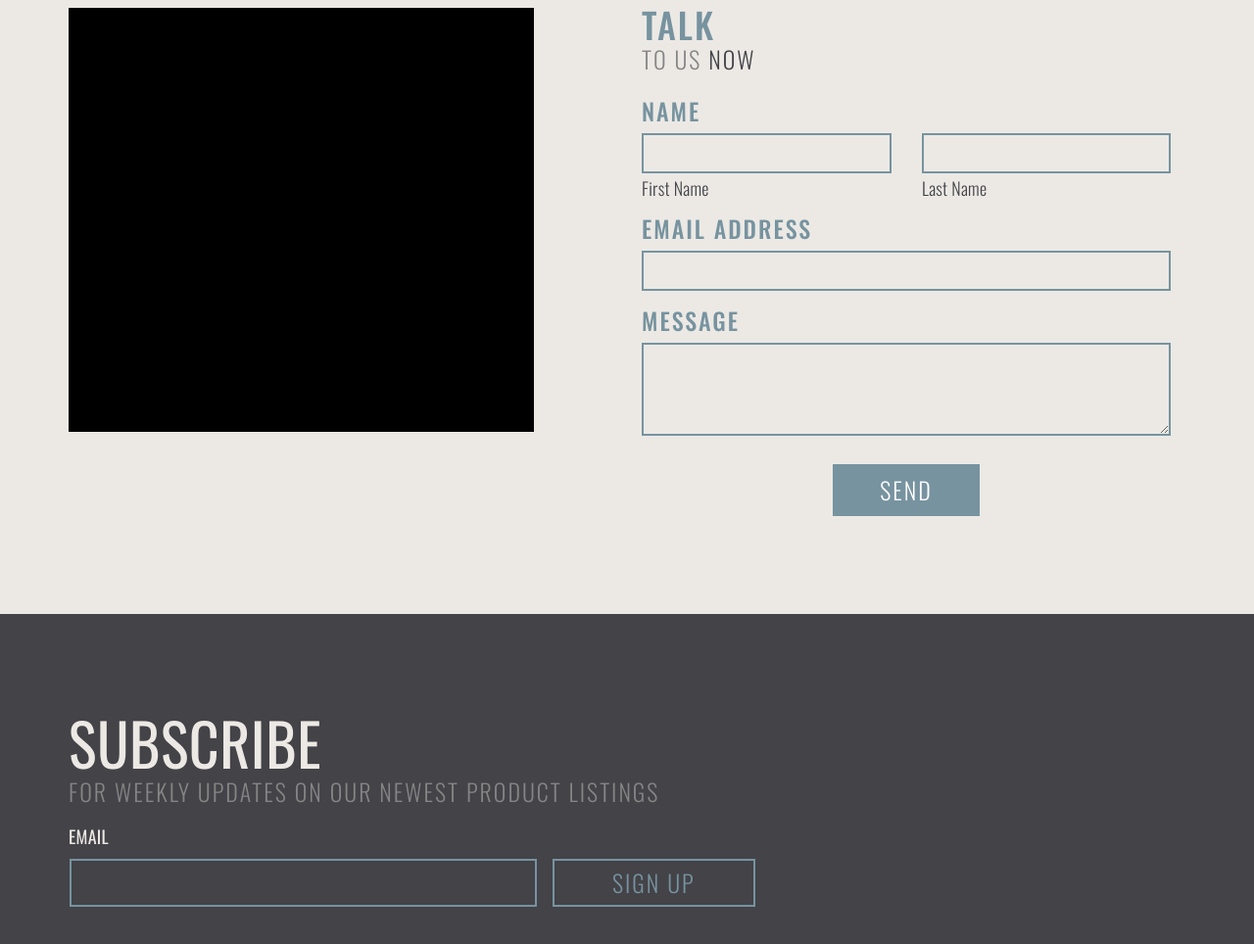
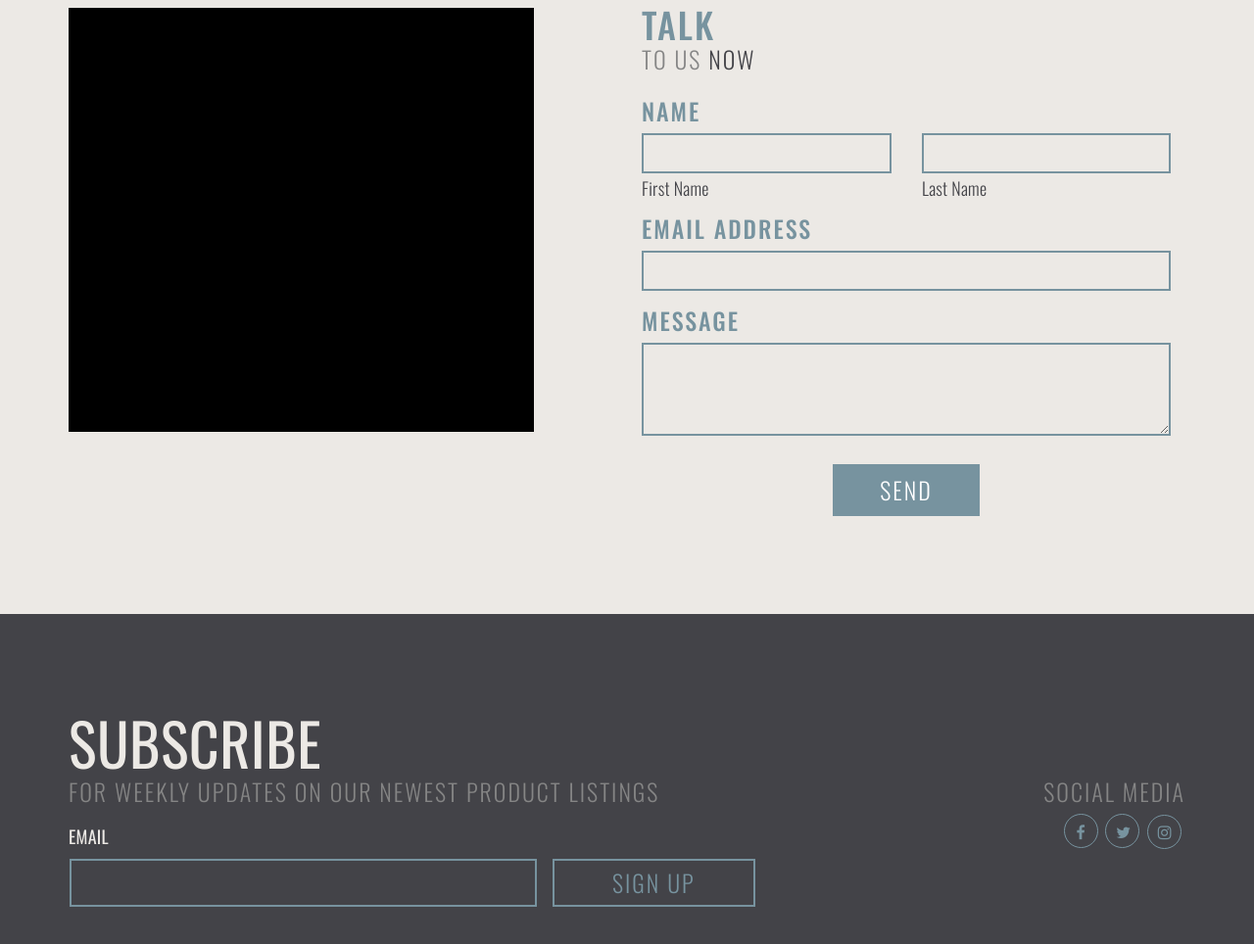
Before and after one commit to serelath/now-old, a plain HTML site: page index.html in a window 1280 px wide. Shown: the part 3505-4469 px from the top of the page at 98% size. Drawn offline with nearby package versions, Linux system fonts and the light colour scheme.

Commit message:
social media added

```diff
--- a/index.html
+++ b/index.html
@@ -14,7 +14,8 @@
     <!-- Bootstrap -->
     <link rel="stylesheet" href="https://stackpath.bootstrapcdn.com/bootstrap/4.1.3/css/bootstrap.min.css" integrity="sha384-MCw98/SFnGE8fJT3GXwEOngsV7Zt27NXFoaoApmYm81iuXoPkFOJwJ8ERdknLPMO" crossorigin="anonymous">
     <script src="https://maxcdn.bootstrapcdn.com/bootstrap/3.3.7/js/bootstrap.min.js"></script>
-
+    <!-- ICONS -->
+    <link rel="stylesheet" href="https://cdnjs.cloudflare.com/ajax/libs/font-awesome/4.7.0/css/font-awesome.min.css">
 
 </head>
 <body>
@@ -420,13 +421,20 @@
                    <div class="row subscribe px-3">
                         <input type="textbox" class="col-md-8 col-12 px-2 mb-md-0 mb-3 text-md-left text-center mx-auto" id="subscribe">
                         <div class="col-md-4 col-6 pl-3 mx-auto">
-                            <button id="subscribe" class="col-12 button py-2"><h3 class="my-0">SIGN UP</h3></button>
+                            <button id="subscribe" class="col-12 button py-2"><h3 class="my-0" id="signup">SIGN UP</h3></button>
                        </div>
                    </div>
                </div>
 
                <!-- SOCIAL -->
+               <div class="col-md-4 text-md-right text-center mt-md-0 mt-5">
+                   <h3>SOCIAL MEDIA</h3>
+                    <a href="#" class="fa fa-facebook mr-md-1 mx-auto"></a>
+                    <a href="#" class="fa fa-twitter mr-md-1 mx-auto"></a>
+                    <a href="#" class="fa fa-instagram mr-md-1 mx-auto"></a>
 
+
+               </div>
             </div>
         </div>
     </section>
--- a/stylesheets/style.css
+++ b/stylesheets/style.css
@@ -448,12 +448,32 @@ input[type="textbox"], textarea {
 }
 button#subscribe {
     background-color: transparent!important;
+    transition: 0.5s;
 }
 button#subscribe h3 {
     color: #77939f !important;
+    transition: 0.5s;
+}
+button#subscribe:hover {
+    background-color: #77939f !important;
+}
+button#subscribe:hover h3 {
+    color: #ece9e5 !important;
 }
 #footer input[type="textbox"] {
     color: #ece9e5 !important;
+}
+.fa {
+    padding: 10px;
+    width: 35px;
+    height: 35px;
+    text-align: center;
+    border-radius: 50%;
+    border: 1px solid #77939f;
+    color: #77939f;
+}
+.fa-instagram {
+    padding: 9px 0 11px 0;
 }
 
 /* SCROLLBAR */
```
